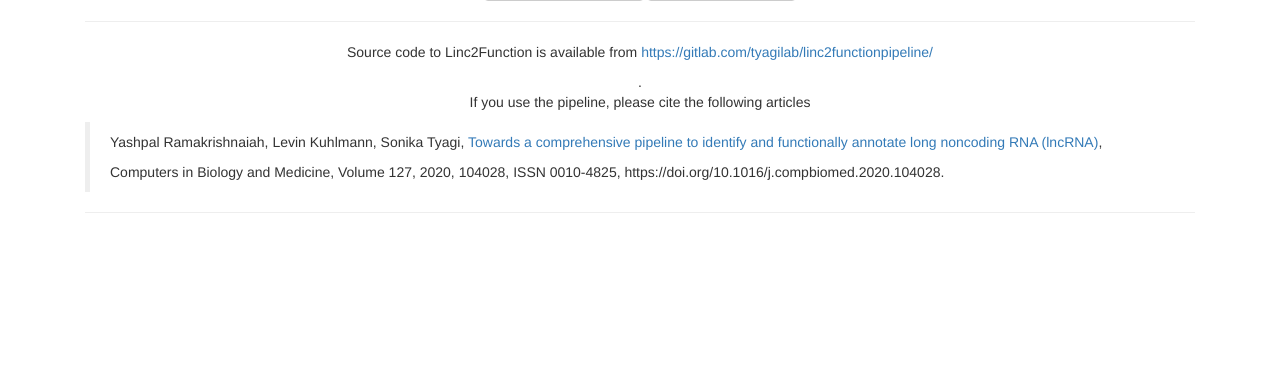
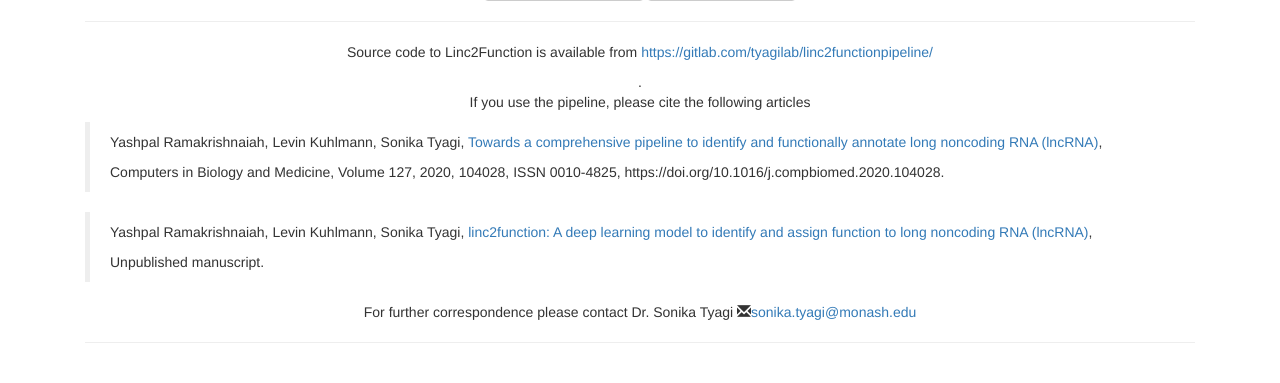
Before and after one commit to ryashpal/cidmirnaweb, a Django app: template templates/linc2function.html in a window 1280 px wide. Shown: the part 478-861 px from the top of the page. Before the commit the page ends 691 px from the top, so only its background shows below. Run offline with Django 3.2, Linux system fonts and the light colour scheme; the template is opened without the code that fills it, so the values that code supplies are empty; some libraries are stand-ins or nearby versions.

Commit message:
minor UI additions

```diff
--- a/templates/linc2function.html
+++ b/templates/linc2function.html
@@ -84,6 +84,11 @@
         <p>Yashpal Ramakrishnaiah, Levin Kuhlmann, Sonika Tyagi, <a href="http://www.sciencedirect.com/science/article/pii/S0010482520303590">Towards a comprehensive pipeline to identify and functionally annotate long noncoding RNA (lncRNA)</a>,</p>
         <p>Computers in Biology and Medicine, Volume 127, 2020, 104028, ISSN 0010-4825, https://doi.org/10.1016/j.compbiomed.2020.104028.</p>
     </blockquote>
+    <blockquote style="font-size: 14px; text-align: left;">
+        <p>Yashpal Ramakrishnaiah, Levin Kuhlmann, Sonika Tyagi, <a href="https://tsonika-lab.erc.monash.edu/linc2function">linc2function: A deep learning model to identify and assign function to long noncoding RNA (lncRNA)</a>,</p>
+        <p>Unpublished manuscript.</p>
+    </blockquote>
+    <p>For further correspondence please contact Dr. Sonika Tyagi <span class="glyphicon glyphicon-envelope" aria-hidden="true"></span><a href="mailto:sonika.tyagi@monash.edu">sonika.tyagi@monash.edu</a></p>
 </p>
 
 <hr>
--- a/templates/linc2function_result.html
+++ b/templates/linc2function_result.html
@@ -193,6 +193,11 @@
         <p>Yashpal Ramakrishnaiah, Levin Kuhlmann, Sonika Tyagi, <a href="http://www.sciencedirect.com/science/article/pii/S0010482520303590">Towards a comprehensive pipeline to identify and functionally annotate long noncoding RNA (lncRNA)</a>,</p>
         <p>Computers in Biology and Medicine, Volume 127, 2020, 104028, ISSN 0010-4825, https://doi.org/10.1016/j.compbiomed.2020.104028.</p>
     </blockquote>
+    <blockquote style="font-size: 14px; text-align: left;">
+        <p>Yashpal Ramakrishnaiah, Levin Kuhlmann, Sonika Tyagi, <a href="https://tsonika-lab.erc.monash.edu/linc2function">linc2function: A deep learning model to identify and assign function to long noncoding RNA (lncRNA)</a>,</p>
+        <p>Unpublished manuscript.</p>
+    </blockquote>
+    <p>For further correspondence please contact Dr. Sonika Tyagi <span class="glyphicon glyphicon-envelope" aria-hidden="true"></span><a href="mailto:sonika.tyagi@monash.edu">sonika.tyagi@monash.edu</a></p>
 </p>
 
 <hr>
```
